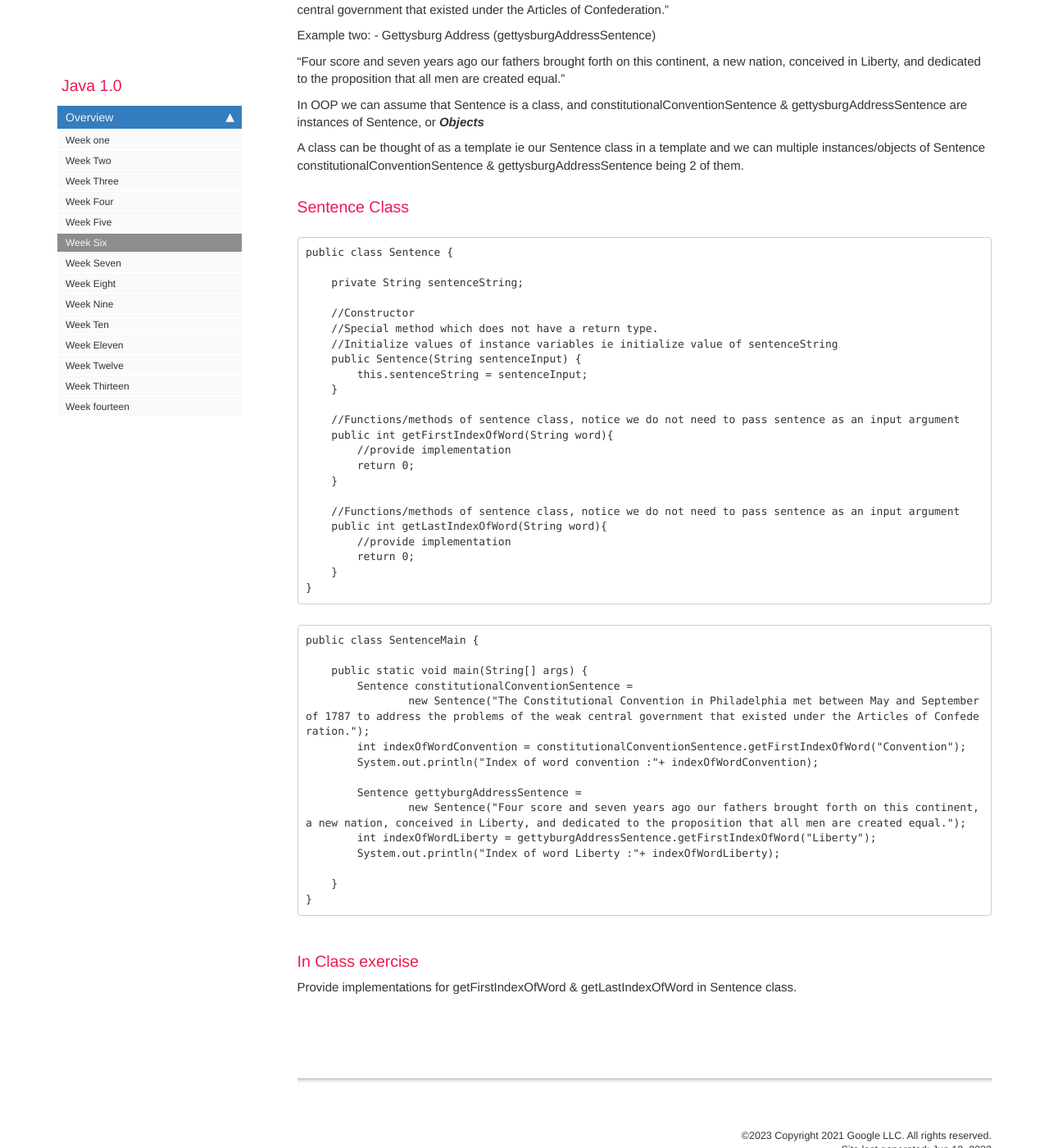
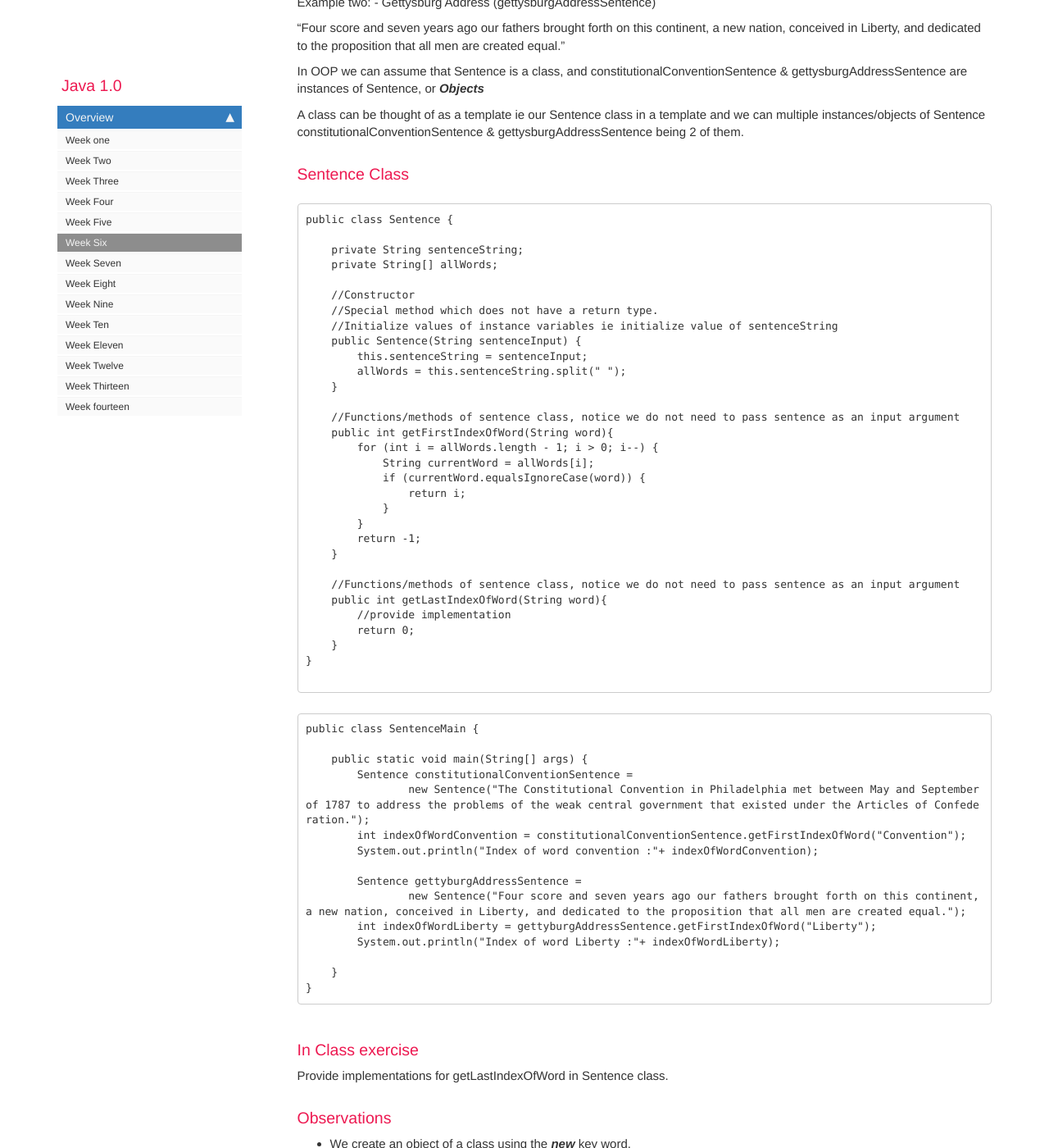
Before and after one commit to rambethina/java, a Jekyll site: the page built from pages/mydoc/mydoc_week_six.md, in a window 1280 px wide and 1400 px high, scrolled down 2054 px. Shown: the whole window at 82% size. Built offline with Jekyll 4.4.1, drawn with Linux system fonts in a browser that asks for light colours; comment, search, counter and statistics services are not loaded; some of the changed text lies outside the part shown.

Commit message:
week 6 changes

````diff
--- a/pages/mydoc/mydoc_week_six.md
+++ b/pages/mydoc/mydoc_week_six.md
@@ -9,11 +9,8 @@ folder: mydoc
 
 * Creating a new project may be better.
 * Create a new class called StaticSentenceExercise
-* Part One - Last weeks in class exericse, Find first index of word. (Try implementing on your own, but if you need help look below in SentenceUtility class, firstOccurenceOfWord)
+* Part One - Last weeks in class exericse, Find first index of word. (We will implement this as a refresher for last couple weeks content, we will refresh our topics on methods/functions, for loops etc.)
 * Part Two - Find last index of word. (Try implementing on your own, but if you need help look below in SentenceUtility class, lastOccurenceOfWord)
-* Part Three - Create methods if you have not done already.
-* Part Four -  Move to new class called SentenceUtility.
-
 
 Your final implementation may look like
 
@@ -100,18 +97,25 @@ A class can be thought of as a template ie our Sentence class in a template and
 public class Sentence {
 
     private String sentenceString;
+    private String[] allWords;
 
     //Constructor
     //Special method which does not have a return type.
     //Initialize values of instance variables ie initialize value of sentenceString
     public Sentence(String sentenceInput) {
         this.sentenceString = sentenceInput;
+        allWords = this.sentenceString.split(" ");
     }
 
     //Functions/methods of sentence class, notice we do not need to pass sentence as an input argument
     public int getFirstIndexOfWord(String word){
-        //provide implementation
-        return 0;
+        for (int i = allWords.length - 1; i > 0; i--) {
+            String currentWord = allWords[i];
+            if (currentWord.equalsIgnoreCase(word)) {
+                return i;
+            }
+        }
+        return -1;
     }
 
     //Functions/methods of sentence class, notice we do not need to pass sentence as an input argument
@@ -120,6 +124,7 @@ public class Sentence {
         return 0;
     }
 }
+
 ```
 
 ```
@@ -143,4 +148,10 @@ public class SentenceMain {
 
 ### In Class exercise
 
-Provide implementations for getFirstIndexOfWord & getLastIndexOfWord in Sentence class.
+Provide implementations for getLastIndexOfWord in Sentence class.
+
+
+### Observations
+
+* We create an object of a class using the ***new*** key word.
+* Static - We use static for class methods.
````
